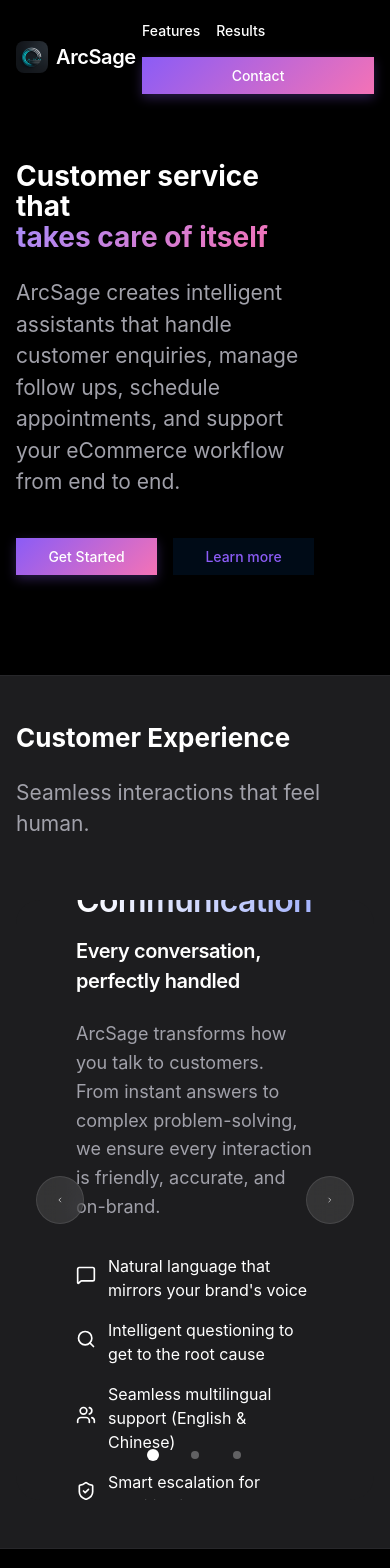
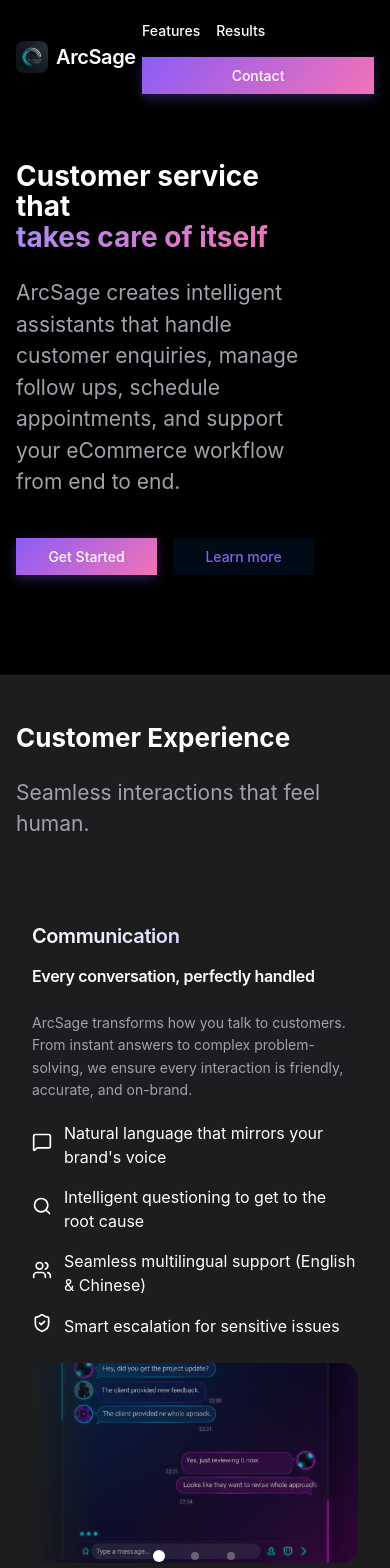
Before and after one commit to winstonpgao/arcsage-web, a React (Vite) app: page / in a window 390 px wide. Shown: the top 1568 px of the page. Built offline with nearby package versions, Linux system fonts and the light colour scheme.

Commit message:
Fix: Mobile responsive layout for carousel, integrations, and add Google Cloud footer

```diff
--- a/FeaturesCarousel.jsx
+++ b/FeaturesCarousel.jsx
@@ -41,7 +41,7 @@
 
     return (
         <div
-            style={{ position: 'relative', width: '100%', height: '600px', overflow: 'hidden', borderRadius: '24px', background: 'var(--color-surface)', cursor: 'pointer' }}
+            className="carousel-container"
             onMouseEnter={() => setIsPaused(true)}
             onMouseLeave={() => setIsPaused(false)}
             onClick={nextSlide}
@@ -53,10 +53,10 @@
                     animate={{ opacity: 1, x: 0 }}
                     exit={{ opacity: 0, x: -100 }}
                     transition={{ duration: 0.5 }}
-                    style={{ width: '100%', height: '100%', display: 'flex', alignItems: 'center', justifyContent: 'space-between', padding: '60px' }}
+                    className="carousel-content"
                 >
                     {/* Content Side */}
-                    <div style={{ flex: 1, paddingRight: '60px', zIndex: 2 }}>
+                    <div className="carousel-text">
                         <motion.div
                             initial={{ opacity: 0, y: 20 }}
                             animate={{ opacity: 1, y: 0 }}
@@ -83,7 +83,7 @@
                     </div>
 
                     {/* Image Side */}
-                    <div style={{ flex: 1, height: '100%', position: 'relative', borderRadius: '16px', overflow: 'hidden' }}>
+                    <div className="carousel-image">
                         <div style={{
                             position: 'absolute',
                             inset: 0,
@@ -114,25 +114,7 @@
                     e.stopPropagation();
                     prevSlide();
                 }}
-                style={{
-                    position: 'absolute',
-                    left: '20px',
-                    top: '50%',
-                    transform: 'translateY(-50%)',
-                    background: 'rgba(255, 255, 255, 0.1)',
-                    border: '1px solid rgba(255, 255, 255, 0.1)',
-                    borderRadius: '50%',
-                    width: '48px',
-                    height: '48px',
-                    display: 'flex',
-                    alignItems: 'center',
-                    justifyContent: 'center',
-                    color: 'white',
-                    cursor: 'pointer',
-                    backdropFilter: 'blur(10px)',
-                    zIndex: 10,
-                    transition: 'all 0.2s ease'
-                }}
+                className="carousel-nav-button left"
                 onMouseEnter={(e) => e.currentTarget.style.background = 'rgba(255, 255, 255, 0.2)'}
                 onMouseLeave={(e) => e.currentTarget.style.background = 'rgba(255, 255, 255, 0.1)'}
             >
@@ -144,25 +126,7 @@
                     e.stopPropagation();
                     nextSlide();
                 }}
-                style={{
-                    position: 'absolute',
-                    right: '20px',
-                    top: '50%',
-                    transform: 'translateY(-50%)',
-                    background: 'rgba(255, 255, 255, 0.1)',
-                    border: '1px solid rgba(255, 255, 255, 0.1)',
-                    borderRadius: '50%',
-                    width: '48px',
-                    height: '48px',
-                    display: 'flex',
-                    alignItems: 'center',
-                    justifyContent: 'center',
-                    color: 'white',
-                    cursor: 'pointer',
-                    backdropFilter: 'blur(10px)',
-                    zIndex: 10,
-                    transition: 'all 0.2s ease'
-                }}
+                className="carousel-nav-button right"
                 onMouseEnter={(e) => e.currentTarget.style.background = 'rgba(255, 255, 255, 0.2)'}
                 onMouseLeave={(e) => e.currentTarget.style.background = 'rgba(255, 255, 255, 0.1)'}
             >
@@ -170,15 +134,7 @@
             </button>
 
             {/* Dots Navigation */}
-            <div style={{
-                position: 'absolute',
-                bottom: '30px',
-                left: '50%',
-                transform: 'translateX(-50%)',
-                display: 'flex',
-                gap: '12px',
-                zIndex: 10
-            }}>
+            <div className="carousel-dots">
                 {features.map((_, idx) => (
                     <button
                         key={idx}
--- a/Integrations.jsx
+++ b/Integrations.jsx
@@ -24,7 +24,7 @@
                     </p>
                 </div>
 
-                <div style={{
+                <div className="integrations-grid" style={{
                     display: 'grid',
                     gridTemplateColumns: 'repeat(auto-fit, minmax(200px, 1fr))',
                     gap: '40px',
--- a/Layout.jsx
+++ b/Layout.jsx
@@ -73,6 +73,25 @@
                         </div>
                     </div>
 
+                    {/* Powered by Google Cloud */}
+                    <div style={{
+                        borderTop: '1px solid var(--color-border)',
+                        paddingTop: '32px',
+                        marginTop: '40px',
+                        display: 'flex',
+                        justifyContent: 'center',
+                        alignItems: 'center',
+                        gap: '12px',
+                        fontSize: '14px',
+                        color: 'var(--color-text-secondary)'
+                    }}>
+                        <span>Powered by</span>
+                        <svg viewBox="0 0 192 32" style={{ height: '20px', width: 'auto' }} fill="currentColor">
+                            <path d="M27.5 13.6h-12v4.8h8.5c-.4 4.7-4.4 6.7-8.5 6.7-5.2 0-9.5-4.2-9.5-9.5s4.2-9.5 9.5-9.5c3.8 0 6.2 2.3 6.2 2.3l3.4-3.3S21.7 2 15.5 2C8.1 2 2 8.1 2 15.5S8.1 29 15.5 29c6.6 0 12.6-4.8 12.6-13.4 0-1.2-.1-2-.6-2zm8.4-5.5c-4.4 0-7.9 3.6-7.9 8s3.5 8 7.9 8 7.9-3.6 7.9-8-3.5-8-7.9-8zm0 12.2c-2.3 0-4.2-1.9-4.2-4.2s1.9-4.2 4.2-4.2 4.2 1.9 4.2 4.2-1.9 4.2-4.2 4.2zm22-12.2c-4.4 0-7.9 3.6-7.9 8s3.5 8 7.9 8 7.9-3.6 7.9-8-3.5-8-7.9-8zm0 12.2c-2.3 0-4.2-1.9-4.2-4.2s1.9-4.2 4.2-4.2 4.2 1.9 4.2 4.2-1.9 4.2-4.2 4.2zm21.8-11.8v-.3c0-2.9-2.2-5.1-5.4-5.1-2.1 0-3.5.9-4.4 2.1l3.1 1.3c.4-.8 1.2-1.4 2.2-1.4 1.3 0 2.2.8 2.2 2v.2c-1.3-.7-2.7-1-4.1-1-3.7 0-7.5 2-7.5 5.8 0 3.4 3 5.6 6.3 5.6 2.6 0 4-1.2 4.9-2.5v2h3.7V8.5h-.1zm-.4 6.5c0 2.3-2.4 3.9-5 3.9-1.6 0-3.8-.8-3.8-2.8 0-2.5 2.7-3.1 5-3.1 1.4 0 2.5.3 3.8.9v1.1zm6.7 9.1h3.8V3h-3.8v21.1zm16.5-14.2c-1.8 0-3.3.8-4 2.1l-3.4-1.4c1.2-2.5 3.8-4.2 7.4-4.2 4.5 0 7.5 2.8 7.5 7.2v9.5h-3.7v-2c-1.1 1.5-2.9 2.5-5.2 2.5-3.6 0-6.7-2.4-6.7-6 0-3.9 3.1-6 6.7-6 2.3 0 4.1.9 5.2 2.4V14c0-2.3-1.8-3.7-4-3.7zM95 20c-1.9 0-3.5 1.3-3.5 3 0 1.7 1.6 3 3.5 3s3.5-1.3 3.5-3c0-1.7-1.6-3-3.5-3z" />
+                            <path d="M126.1 19.8c2.7 0 4.9-.9 6.5-2.4l-2.5-2.6c-.9.9-2.1 1.4-3.5 1.4-2.8 0-4.9-2.2-4.9-5s2.1-5 4.9-5c1.4 0 2.6.5 3.5 1.4l2.5-2.6c-1.6-1.5-3.8-2.4-6.5-2.4-5.2 0-9.4 4.2-9.4 9.6s4.2 9.6 9.4 9.6zm11.4-17.3h4.4v17.1h-4.4V2.5zm20.4 10.3c0 4.3-3.4 7.5-7.8 7.5s-7.8-3.2-7.8-7.5 3.4-7.5 7.8-7.5 7.8 3.2 7.8 7.5zm-4.5 0c0-2.1-1.5-3.8-3.4-3.8s-3.4 1.7-3.4 3.8 1.5 3.8 3.4 3.8 3.4-1.7 3.4-3.8zm20.4 0v7h-4.4v-6.5c0-1.7-1.2-2.8-2.7-2.8-1.7 0-2.9 1.2-2.9 3.1v6.2h-4.4V5.5h4.4v7.5c.8-1.2 2.2-2 4.1-2 3.2 0 5.9 2.5 5.9 6.1zm13 7.1c-2.7 0-4.9-.9-6.5-2.4l2.5-2.6c.9.9 2.1 1.4 3.5 1.4 2.8 0 4.9-2.2 4.9-5s-2.1-5-4.9-5c-1.4 0-2.6.5-3.5 1.4l-2.5-2.6c1.6-1.5 3.8-2.4 6.5-2.4 5.2 0 9.4 4.2 9.4 9.6s-4.2 9.6-9.4 9.6z" />
+                        </svg>
+                    </div>
+
                     <div style={{
                         borderTop: '1px solid var(--color-border)',
                         paddingTop: '32px',
--- a/styles.css
+++ b/styles.css
@@ -147,6 +147,80 @@
    MOBILE & TABLET RESPONSIVE STYLES
    ============================================ */
 
+/* Carousel Responsive Styles */
+.carousel-container {
+  position: relative;
+  width: 100%;
+  height: 600px;
+  overflow: hidden;
+  border-radius: 24px;
+  background: var(--color-surface);
+  cursor: pointer;
+}
+
+.carousel-content {
+  width: 100%;
+  height: 100%;
+  display: flex;
+  align-items: center;
+  justify-content: space-between;
+  padding: 60px;
+}
+
+.carousel-text {
+  flex: 1;
+  padding-right: 60px;
+  z-index: 2;
+}
+
+.carousel-image {
+  flex: 1;
+  height: 100%;
+  position: relative;
+  border-radius: 16px;
+  overflow: hidden;
+}
+
+.carousel-nav-button {
+  position: absolute;
+  top: 50%;
+  transform: translateY(-50%);
+  background: rgba(255, 255, 255, 0.1);
+  border: 1px solid rgba(255, 255, 255, 0.1);
+  border-radius: 50%;
+  width: 48px;
+  height: 48px;
+  display: flex;
+  align-items: center;
+  justify-content: center;
+  color: white;
+  cursor: pointer;
+  backdrop-filter: blur(10px);
+  z-index: 10;
+  transition: all 0.2s ease;
+}
+
+.carousel-nav-button.left {
+  left: 20px;
+}
+
+.carousel-nav-button.right {
+  right: 20px;
+}
+
+.carousel-dots {
+  position: absolute;
+  bottom: 30px;
+  left: 50%;
+  transform: translateX(-50%);
+  display: flex;
+  gap: 12px;
+  z-index: 10;
+  flex-wrap: wrap;
+  justify-content: center;
+  max-width: 90%;
+}
+
 /* Tablet Styles (iPad, up to 1024px) */
 @media (max-width: 1024px) {
   .container {
@@ -171,6 +245,24 @@
 
   p {
     font-size: 18px;
+  }
+
+  /* Carousel adjustments for tablet */
+  .carousel-container {
+    height: 500px;
+  }
+
+  .carousel-content {
+    padding: 40px;
+  }
+
+  .carousel-text {
+    padding-right: 40px;
+  }
+
+  .carousel-nav-button {
+    width: 40px;
+    height: 40px;
   }
 }
 
@@ -210,6 +302,58 @@
   .flex-desktop {
     flex-direction: column !important;
   }
+
+  /* Carousel mobile optimization */
+  .carousel-container {
+    height: auto;
+    min-height: 500px;
+    border-radius: 16px;
+  }
+
+  .carousel-content {
+    flex-direction: column;
+    padding: 30px 20px;
+    gap: 30px;
+  }
+
+  .carousel-text {
+    padding-right: 0;
+    width: 100%;
+  }
+
+  .carousel-text h3 {
+    font-size: 24px !important;
+  }
+
+  .carousel-text h4 {
+    font-size: 18px !important;
+  }
+
+  .carousel-text p {
+    font-size: 15px !important;
+  }
+
+  .carousel-image {
+    width: 100%;
+    height: 250px;
+    flex: none;
+  }
+
+  .carousel-nav-button {
+    display: none;
+    /* Hide arrow buttons on mobile */
+  }
+
+  .carousel-dots {
+    bottom: 20px;
+    gap: 8px;
+  }
+
+  /* Integrations grid - 2 columns on mobile */
+  .integrations-grid {
+    grid-template-columns: repeat(2, 1fr) !important;
+    gap: 24px !important;
+  }
 }
 
 /* Small Mobile (iPhone SE, small phones) */
@@ -244,4 +388,41 @@
     width: 100%;
     /* Full width buttons on small screens */
   }
+
+  /* Carousel further optimization */
+  .carousel-container {
+    min-height: 450px;
+  }
+
+  .carousel-content {
+    padding: 24px 16px;
+    gap: 24px;
+  }
+
+  .carousel-text h3 {
+    font-size: 20px !important;
+  }
+
+  .carousel-text h4 {
+    font-size: 16px !important;
+  }
+
+  .carousel-text p {
+    font-size: 14px !important;
+    margin-bottom: 20px !important;
+  }
+
+  .carousel-image {
+    height: 200px;
+  }
+
+  .carousel-dots {
+    gap: 6px;
+    bottom: 16px;
+  }
+
+  /* Integrations - keep 2 columns but reduce sizes */
+  .integrations-grid {
+    gap: 16px !important;
+  }
 }
```
